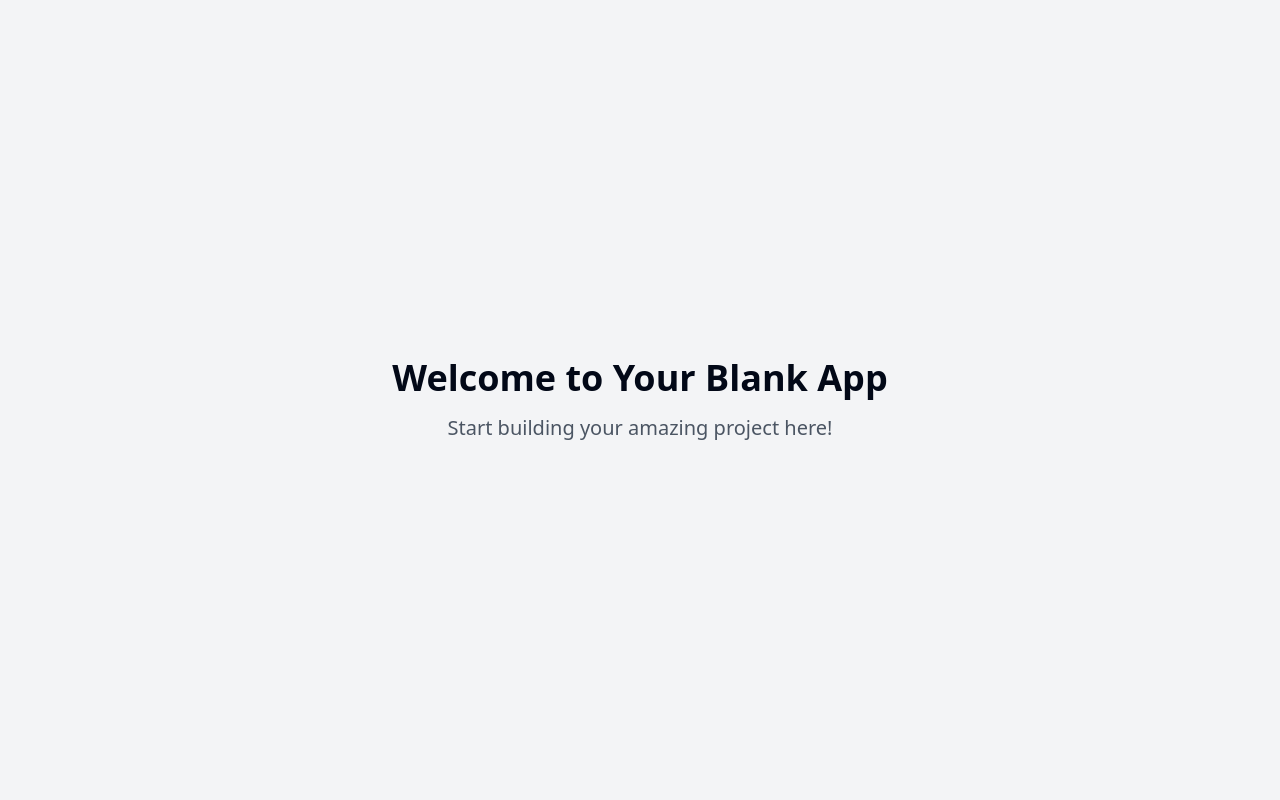
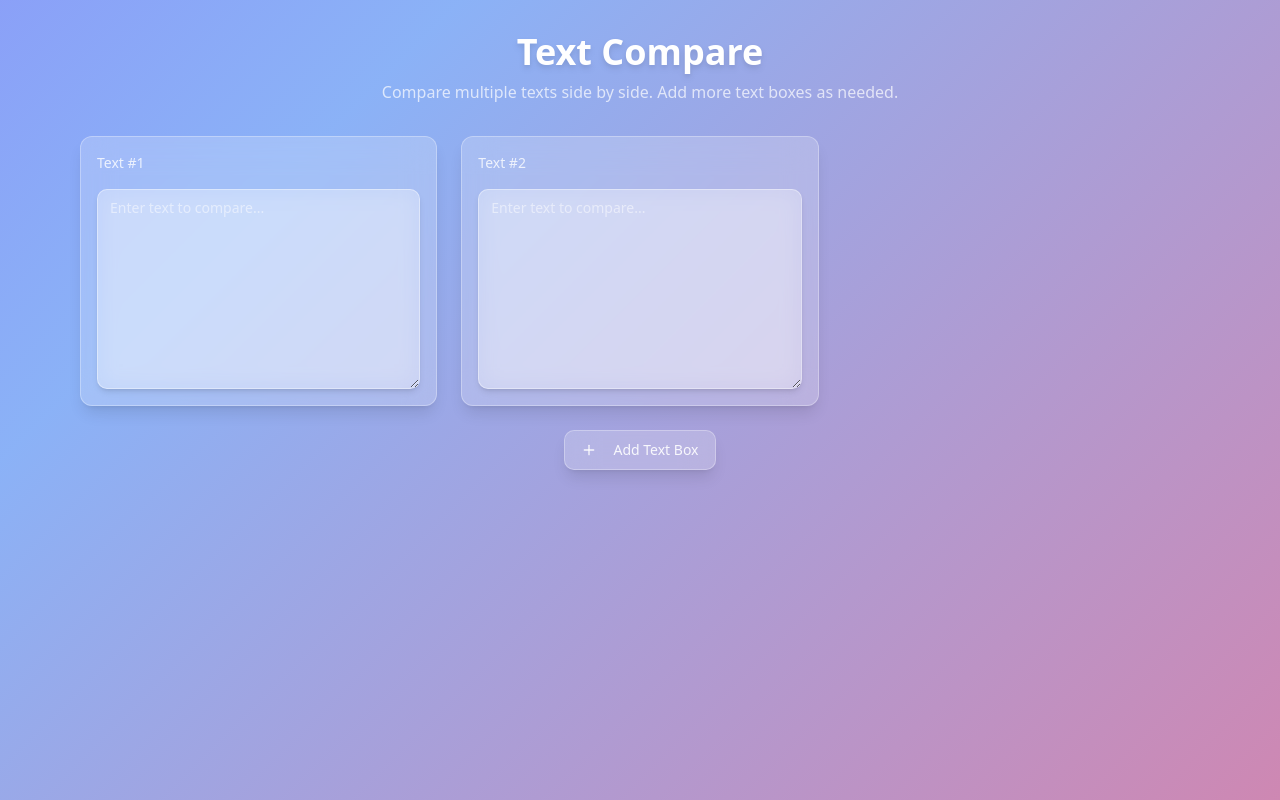
Before and after one commit to baruchiro/frosted-text-alchemy, a React (Vite) app: page / in a window 1280 px wide. Built offline with nearby package versions, Linux system fonts and the light colour scheme.

Commit message:
Add multi-text compare feature
Implement a multi-text compare feature with a glassmorphism design, including multiple text input areas, frosted glass effects, and a modern aesthetic.

```diff
--- /dev/null
+++ b/src/components/TextCompare.tsx
@@ -0,0 +1,65 @@
+
+import React, { useState } from "react";
+import TextCompareBox from "./TextCompareBox";
+import { Button } from "@/components/ui/button";
+import { PlusIcon } from "lucide-react";
+
+const TextCompare: React.FC = () => {
+  const [textBoxes, setTextBoxes] = useState([
+    { id: 0, content: "" },
+    { id: 1, content: "" },
+  ]);
+
+  const handleTextChange = (id: number, newContent: string) => {
+    setTextBoxes((prev) =>
+      prev.map((box) => (box.id === id ? { ...box, content: newContent } : box))
+    );
+  };
+
+  const addNewTextBox = () => {
+    const newId = Math.max(...textBoxes.map((box) => box.id), 0) + 1;
+    setTextBoxes([...textBoxes, { id: newId, content: "" }]);
+  };
+
+  const removeTextBox = (id: number) => {
+    setTextBoxes((prev) => prev.filter((box) => box.id !== id));
+  };
+
+  return (
+    <div className="container mx-auto px-4 py-8 max-w-6xl">
+      <div className="mb-8 text-center">
+        <h1 className="text-4xl font-bold mb-2 text-white drop-shadow-md">
+          Text Compare
+        </h1>
+        <p className="text-white/70">
+          Compare multiple texts side by side. Add more text boxes as needed.
+        </p>
+      </div>
+
+      <div className="grid grid-cols-1 md:grid-cols-2 lg:grid-cols-3 gap-6">
+        {textBoxes.map((box) => (
+          <TextCompareBox
+            key={box.id}
+            id={box.id}
+            value={box.content}
+            onChange={handleTextChange}
+            onRemove={removeTextBox}
+            canRemove={textBoxes.length > 2}
+          />
+        ))}
+      </div>
+
+      <div className="mt-6 flex justify-center">
+        <Button
+          onClick={addNewTextBox}
+          className="glass hover:bg-white/30 text-white/90 font-medium"
+        >
+          <PlusIcon className="mr-2 h-4 w-4" />
+          Add Text Box
+        </Button>
+      </div>
+    </div>
+  );
+};
+
+export default TextCompare;
--- /dev/null
+++ b/src/components/TextCompareBox.tsx
@@ -0,0 +1,62 @@
+
+import React from "react";
+import { cn } from "@/lib/utils";
+import { Textarea } from "@/components/ui/textarea";
+
+interface TextCompareBoxProps {
+  id: number;
+  value: string;
+  onChange: (id: number, value: string) => void;
+  onRemove: (id: number) => void;
+  canRemove: boolean;
+}
+
+const TextCompareBox: React.FC<TextCompareBoxProps> = ({
+  id,
+  value,
+  onChange,
+  onRemove,
+  canRemove,
+}) => {
+  return (
+    <div className="glass-card p-4 flex flex-col gap-2 animate-fade-in">
+      <div className="flex items-center justify-between mb-2">
+        <h3 className="font-medium text-sm text-white/80">Text #{id + 1}</h3>
+        {canRemove && (
+          <button
+            onClick={() => onRemove(id)}
+            className="p-1 rounded-full hover:bg-white/20 transition-colors"
+            aria-label="Remove text box"
+          >
+            <svg
+              xmlns="http://www.w3.org/2000/svg"
+              width="16"
+              height="16"
+              viewBox="0 0 24 24"
+              fill="none"
+              stroke="currentColor"
+              strokeWidth="2"
+              strokeLinecap="round"
+              strokeLinejoin="round"
+              className="text-white/80"
+            >
+              <path d="M18 6 6 18" />
+              <path d="m6 6 12 12" />
+            </svg>
+          </button>
+        )}
+      </div>
+      <Textarea
+        value={value}
+        onChange={(e) => onChange(id, e.target.value)}
+        placeholder="Enter text to compare..."
+        className={cn(
+          "glass-input h-[200px] resize-y min-h-[100px] text-sm",
+          "placeholder:text-white/50 text-white/90"
+        )}
+      />
+    </div>
+  );
+};
+
+export default TextCompareBox;
--- a/src/index.css
+++ b/src/index.css
@@ -1,10 +1,11 @@
+
 @tailwind base;
 @tailwind components;
 @tailwind utilities;
 
 @layer base {
   :root {
-    --background: 0 0% 100%;
+    --background: 240 30% 96%;
     --foreground: 222.2 84% 4.9%;
 
     --card: 0 0% 100%;
@@ -13,80 +14,56 @@
     --popover: 0 0% 100%;
     --popover-foreground: 222.2 84% 4.9%;
 
-    --primary: 222.2 47.4% 11.2%;
+    --primary: 262 83% 58%;
     --primary-foreground: 210 40% 98%;
 
-    --secondary: 210 40% 96.1%;
+    --secondary: 220 14% 96%;
     --secondary-foreground: 222.2 47.4% 11.2%;
 
     --muted: 210 40% 96.1%;
     --muted-foreground: 215.4 16.3% 46.9%;
 
-    --accent: 210 40% 96.1%;
+    --accent: 262 83% 58%;
     --accent-foreground: 222.2 47.4% 11.2%;
 
     --destructive: 0 84.2% 60.2%;
     --destructive-foreground: 210 40% 98%;
 
-    --border: 214.3 31.8% 91.4%;
-    --input: 214.3 31.8% 91.4%;
-    --ring: 222.2 84% 4.9%;
+    --border: 240 5.9% 90%;
+    --input: 240 5.9% 90%;
+    --ring: 262 83% 58%;
 
-    --radius: 0.5rem;
-
-    --sidebar-background: 0 0% 98%;
-
-    --sidebar-foreground: 240 5.3% 26.1%;
-
-    --sidebar-primary: 240 5.9% 10%;
-
-    --sidebar-primary-foreground: 0 0% 98%;
-
-    --sidebar-accent: 240 4.8% 95.9%;
-
-    --sidebar-accent-foreground: 240 5.9% 10%;
-
-    --sidebar-border: 220 13% 91%;
-
-    --sidebar-ring: 217.2 91.2% 59.8%;
+    --radius: 0.75rem;
   }
 
   .dark {
-    --background: 222.2 84% 4.9%;
+    --background: 240 10% 3.9%;
     --foreground: 210 40% 98%;
 
-    --card: 222.2 84% 4.9%;
+    --card: 240 10% 3.9%;
     --card-foreground: 210 40% 98%;
 
-    --popover: 222.2 84% 4.9%;
+    --popover: 240 10% 3.9%;
     --popover-foreground: 210 40% 98%;
 
-    --primary: 210 40% 98%;
-    --primary-foreground: 222.2 47.4% 11.2%;
+    --primary: 262 83% 58%;
+    --primary-foreground: 210 40% 98%;
 
-    --secondary: 217.2 32.6% 17.5%;
+    --secondary: 240 3.7% 15.9%;
     --secondary-foreground: 210 40% 98%;
 
-    --muted: 217.2 32.6% 17.5%;
+    --muted: 240 3.7% 15.9%;
     --muted-foreground: 215 20.2% 65.1%;
 
-    --accent: 217.2 32.6% 17.5%;
+    --accent: 240 3.7% 15.9%;
     --accent-foreground: 210 40% 98%;
 
     --destructive: 0 62.8% 30.6%;
     --destructive-foreground: 210 40% 98%;
 
-    --border: 217.2 32.6% 17.5%;
-    --input: 217.2 32.6% 17.5%;
-    --ring: 212.7 26.8% 83.9%;
-    --sidebar-background: 240 5.9% 10%;
-    --sidebar-foreground: 240 4.8% 95.9%;
-    --sidebar-primary: 224.3 76.3% 48%;
-    --sidebar-primary-foreground: 0 0% 100%;
-    --sidebar-accent: 240 3.7% 15.9%;
-    --sidebar-accent-foreground: 240 4.8% 95.9%;
-    --sidebar-border: 240 3.7% 15.9%;
-    --sidebar-ring: 217.2 91.2% 59.8%;
+    --border: 240 3.7% 15.9%;
+    --input: 240 3.7% 15.9%;
+    --ring: 263.4 70% 50.4%;
   }
 }
 
@@ -99,3 +76,54 @@
     @apply bg-background text-foreground;
   }
 }
+
+@layer utilities {
+  .glass {
+    @apply bg-white/20 backdrop-blur-lg border border-white/30 shadow-lg;
+  }
+
+  .glass-dark {
+    @apply bg-black/20 backdrop-blur-lg border border-white/10 shadow-lg;
+  }
+
+  .glass-card {
+    @apply glass rounded-xl;
+  }
+
+  .glass-input {
+    @apply bg-white/30 backdrop-blur-md border border-white/40 focus:border-white/50 focus:bg-white/40 transition-all duration-300 outline-none shadow-md;
+  }
+}
+
+.bg-gradient {
+  background: linear-gradient(135deg, rgba(111, 63, 251, 0.8) 0%, rgba(70, 135, 246, 0.6) 50%, rgba(221, 94, 137, 0.8) 100%);
+  background-size: 200% 200%;
+  animation: gradient-animation 15s ease infinite;
+}
+
+@keyframes gradient-animation {
+  0% {
+    background-position: 0% 50%;
+  }
+  50% {
+    background-position: 100% 50%;
+  }
+  100% {
+    background-position: 0% 50%;
+  }
+}
+
+.animate-fade-in {
+  animation: fadeIn 0.5s ease-out forwards;
+}
+
+@keyframes fadeIn {
+  from {
+    opacity: 0;
+    transform: translateY(10px);
+  }
+  to {
+    opacity: 1;
+    transform: translateY(0);
+  }
+}
--- a/src/pages/Index.tsx
+++ b/src/pages/Index.tsx
@@ -1,12 +1,10 @@
-// Update this page (the content is just a fallback if you fail to update the page)
+
+import TextCompare from "@/components/TextCompare";
 
 const Index = () => {
   return (
-    <div className="min-h-screen flex items-center justify-center bg-gray-100">
-      <div className="text-center">
-        <h1 className="text-4xl font-bold mb-4">Welcome to Your Blank App</h1>
-        <p className="text-xl text-gray-600">Start building your amazing project here!</p>
-      </div>
+    <div className="min-h-screen bg-gradient pb-10">
+      <TextCompare />
     </div>
   );
 };
--- a/tailwind.config.ts
+++ b/tailwind.config.ts
@@ -1,3 +1,4 @@
+
 import type { Config } from "tailwindcss";
 
 export default {
@@ -84,11 +85,22 @@ export default {
 					to: {
 						height: '0'
 					}
+				},
+				'fadeIn': {
+					from: {
+						opacity: '0',
+						transform: 'translateY(10px)'
+					},
+					to: {
+						opacity: '1',
+						transform: 'translateY(0)'
+					}
 				}
 			},
 			animation: {
 				'accordion-down': 'accordion-down 0.2s ease-out',
-				'accordion-up': 'accordion-up 0.2s ease-out'
+				'accordion-up': 'accordion-up 0.2s ease-out',
+				'fade-in': 'fadeIn 0.5s ease-out forwards'
 			}
 		}
 	},
```
